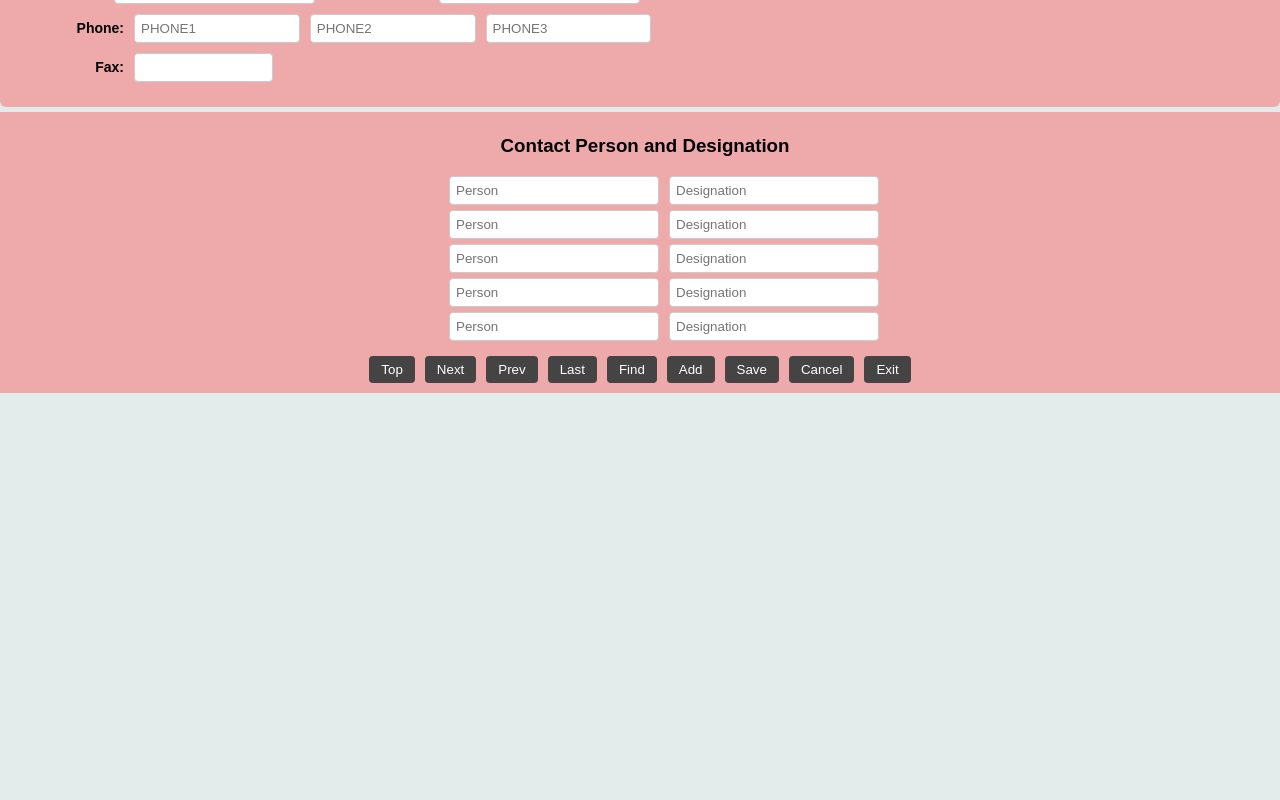
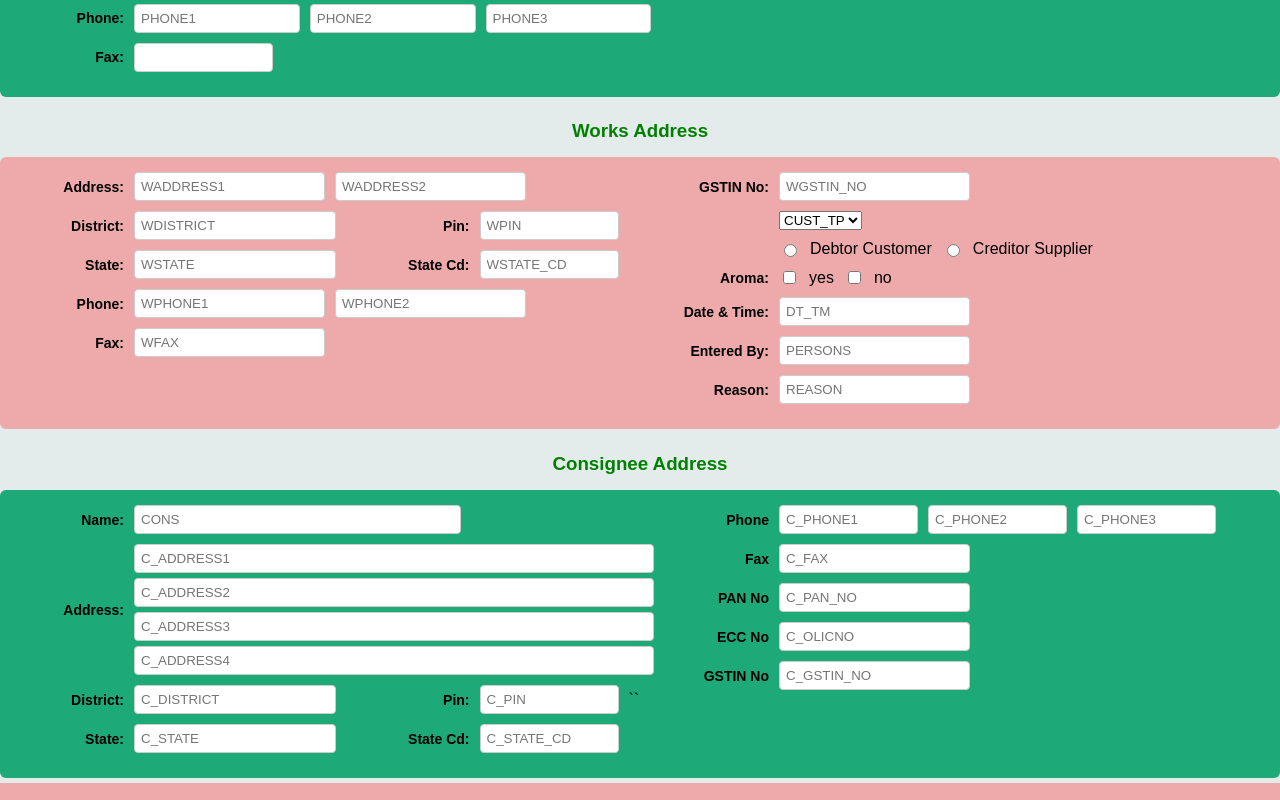
Before and after one commit to AanchalGupta0502/erp-frontend, a React (Vite) app: page / in a window 1280 px wide. Shown: the part 320-1120 px from the top of the page. Before the commit the page ends 800 px from the top, so only its background shows below. Built offline with nearby package versions, Linux system fonts and the light colour scheme.

Commit message:
improved party master form UI layout

```diff
--- a/src/pages/PartyMaster.jsx
+++ b/src/pages/PartyMaster.jsx
@@ -6,7 +6,7 @@ function PartyMaster(){
             <h3 className="title">Customers & Suppliers</h3>
 
             <div className="form-section">
-                <div className="frame1">
+                <div className="frame1" id="sec3">
 
                     {/* LEFT SIDE */}
                     <div className="left">
@@ -37,7 +37,7 @@ function PartyMaster(){
                             <label>State:</label>
                             <input type="text" placeholder="STATE" className="w-30"/>
                            <label>State Cd:</label>
-                            <input type="text" placeholder="STATE_CD" className="w-30"/>
+                            <input type="text" placeholder="STATE_CD" className="w-20"/>
                         </div>
 
                         <div className="row">
@@ -92,8 +92,142 @@ function PartyMaster(){
                     </div>
 
                 </div>
+                 <h3 className="title">Works Address</h3>
 
-                {/* CONTACT SECTION */}
+                <div className="frame1">
+
+                    <div className="left">
+                    <div className="row">
+                        <label>Address:</label>
+                        <input type="text" placeholder="WADDRESS1"/>
+                        <input type="text" placeholder="WADDRESS2"/>
+                    </div>
+                    <div className="row">
+                        <label>District:</label>
+                        <input type="text" placeholder="WDISTRICT" className="w-30"/>
+                        <label>Pin:</label>
+                        <input type="text" placeholder="WPIN" className="w-20"/>
+                    </div>
+                    <div className="row">
+                        <label>State:</label>
+                        <input type="text" placeholder="WSTATE" className="w-30"/>
+                        <label>State Cd:</label>
+                        <input type="text" placeholder="WSTATE_CD" className="w-20"/>
+                    </div>
+                    <div className="row">
+                        <label>Phone:</label>
+                        <input type="text" placeholder="WPHONE1"/>
+                        <input type="text" placeholder="WPHONE2"/>
+                    </div>
+                                        <div className="row">
+                        <label>Fax:</label>
+                        <input type="text" placeholder="WFAX"/>
+                    </div>
+                </div>
+
+                    <div className="right">
+                        <div className="row">
+                            <label> GSTIN No:</label>
+                            <input type="text" placeholder="WGSTIN_NO"/>
+                        </div>
+                        <div className="row">
+                            <label></label>
+                            <select>
+                                <option value="">CUST_TP</option>
+                                <option value="a">a</option>
+                                <option value="b">b</option>
+                            </select>
+                        </div>
+                        <div className="row">
+                            <label></label>
+
+                            <input type="radio" name="customerType" value="debitor"/>
+                            Debtor Customer
+                            <input type="radio" name="customerType" value="supplier"/>
+                            Creditor Supplier
+                        </div>
+                        <div className="row">
+                            <label>Aroma:</label>
+                            <input type="checkbox" name="aroma" value="yes" />yes
+                            <input type="checkbox" name="aroma" value="no"/>no
+                        </div>
+                        <div className="row">
+                            <label>Date & Time:</label>
+                            <input type="text" placeholder="DT_TM"/>
+                        </div>
+                        <div className="row">
+                            <label>Entered By:</label>
+                            <input type="text" placeholder="PERSONS"/>
+                        </div>
+                        <div className="row">
+                            <label>Reason:</label>
+                            <input type="text" placeholder="REASON"/>
+                        </div>
+                    </div>
+                </div>
+
+            <h3 className="title"> Consignee Address</h3>
+            <div className="frame1" id="sec3">
+                <div className="left">
+                    <div className="row">
+                        <label>Name:</label>
+                        <input type="text" placeholder="CONS" className="w-50"/>
+                    </div>
+                    <div className="row">
+                        <label>Address:</label>
+                        <div className="column-inputs">
+                            <input type="text" placeholder="C_ADDRESS1" className="w-50"/>
+                        <input type="text" placeholder="C_ADDRESS2" className="w-50"/>
+                        <input type="text" placeholder="C_ADDRESS3" className="w-50"/>
+                        <input type="text" placeholder="C_ADDRESS4" className="w-50"/>
+                        </div>
+
+                    </div>
+                    <div className="row">
+                        <label>District:</label>
+                        <input type="text" placeholder="C_DISTRICT" className="w-30"/>
+                         <label>Pin:</label>
+                        <input type="text" placeholder="C_PIN" className="w-20"/>
+        ``        </div>
+                  <div className="row">
+                        <label>State:</label>
+                        <input type="text" placeholder="C_STATE" className="w-30"/>
+                       <label>State Cd:</label>
+                        <input type="text" placeholder="C_STATE_CD" className="w-20"/>
+                    </div>
+
+                </div>
+                <div className="right">
+
+                    <div className="row">
+                        <label>Phone</label>
+                        <input type="text" placeholder="C_PHONE1"className="w-20"/>
+                        <input type="text" placeholder="C_PHONE2" className="w-20"/>
+                        <input type="text" placeholder="C_PHONE3" className="w-20"/>
+                    </div>
+
+                    <div className="row">
+                        <label>Fax</label>
+                        <input type="text" placeholder="C_FAX"/>
+                    </div>
+
+                    <div className="row">
+                        <label>PAN No</label>
+                        <input type="text" placeholder="C_PAN_NO"/>
+                    </div>
+
+                    <div className="row">
+                        <label>ECC No</label>
+                        <input type="text" placeholder="C_OLICNO"/>
+                    </div>
+
+                    <div className="row">
+                        <label>GSTIN No</label>
+                        <input type="text" placeholder="C_GSTIN_NO"/>
+                    </div>
+                </div>
+           </div>
+            {/* CONTACT SECTION */}
                 <div className="frame">
                     <div className="contact-section">
                         <h3>Contact Person and Designation</h3>
--- a/src/styles/customer.css
+++ b/src/styles/customer.css
@@ -14,7 +14,7 @@ body{
 .title {
   text-align: center;
   color: green;
-  margin-bottom: 20px;
+  margin-bottom: 10px;
 }
 
 /* ================= FORM WRAPPER ================= */
@@ -150,3 +150,6 @@ button:hover {
 .frame{
      background: #eaa;
 }
+#sec3{
+  background-color: rgb(30, 169, 121);
+}
```
